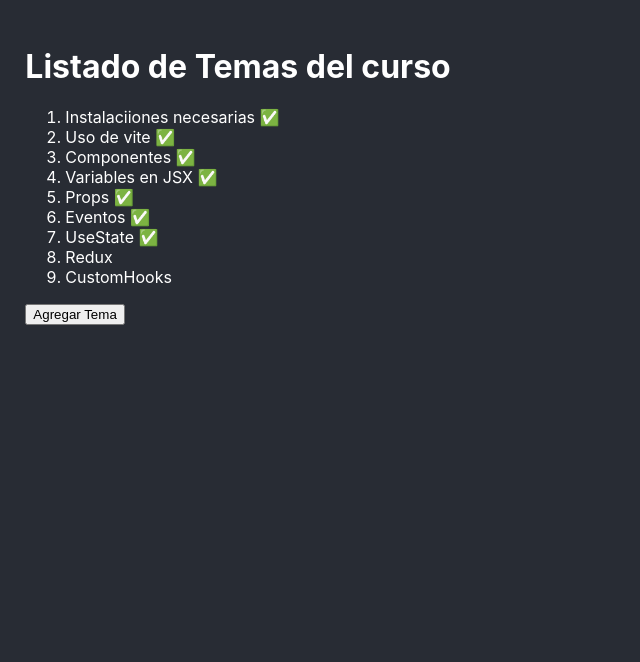
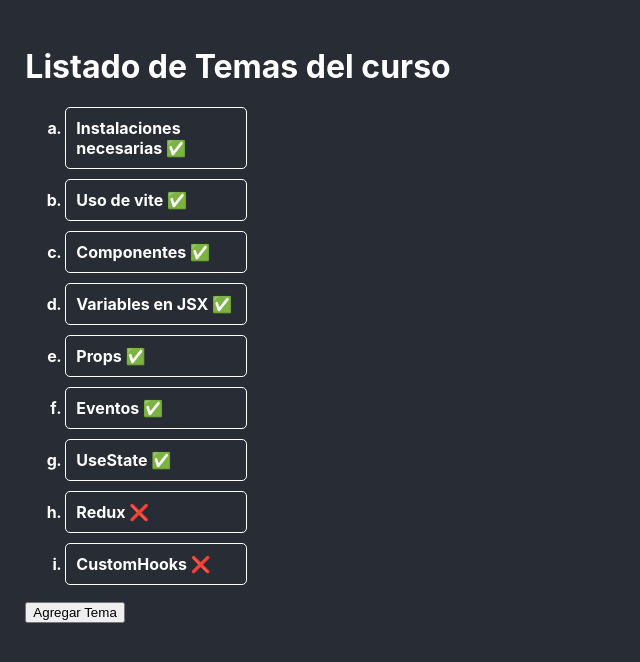
Before and after one commit to MauriDemasi/React-SC, a React (Vite) app in the folder primer-proyecto-react/: page / in a window 1280 px wide. Shown: the top 662 px of the page, without its empty margins (0-640 px from the left). Built offline with nearby package versions, Linux system fonts and the light colour scheme.

Commit message:
className

```diff
--- a/primer-proyecto-react/src/components/ListadoComponent.jsx
+++ b/primer-proyecto-react/src/components/ListadoComponent.jsx
@@ -1,11 +1,13 @@
 import { useState } from 'react'
+import '../styles/ListadoComponent.css'
 
 const Items = ({ nombre, visto }) => {
+
     return (
-        <li>
-            {nombre}
-            {/* {visto ? '✅' : '⛔'} */}
-            {visto && '✅'}
+        <li className='item'>
+            <span>
+                {nombre} {visto ? '✅' : '❌'}
+            </span>
         </li>
     )
 }
@@ -14,7 +16,7 @@ const Items = ({ nombre, visto }) => {
 export const ListadoComponent = () => {
 
     let listadoSecciones = [
-        { nombre: 'Instalaciiones necesarias ', visto: true },
+        { nombre: 'Instalaciones necesarias ', visto: true },
         { nombre: 'Uso de vite ', visto: true },
         { nombre: 'Componentes ', visto: true },
         { nombre: 'Variables en JSX ', visto: true },
--- /dev/null
+++ b/primer-proyecto-react/src/styles/ListadoComponent.css
@@ -0,0 +1,17 @@
+.item {
+    color: #fff;
+    font-weight: bold;
+    list-style: lower-latin;
+    margin: 10px 0;
+    padding: 10px;
+    border: 1px solid #fff;
+    border-radius: 5px;
+    width: 10rem;
+}
+
+.item:hover {
+    background-color: #fff;
+    color: #000;
+    font-size: 1.2rem;
+    width: 11rem;
+}
```
